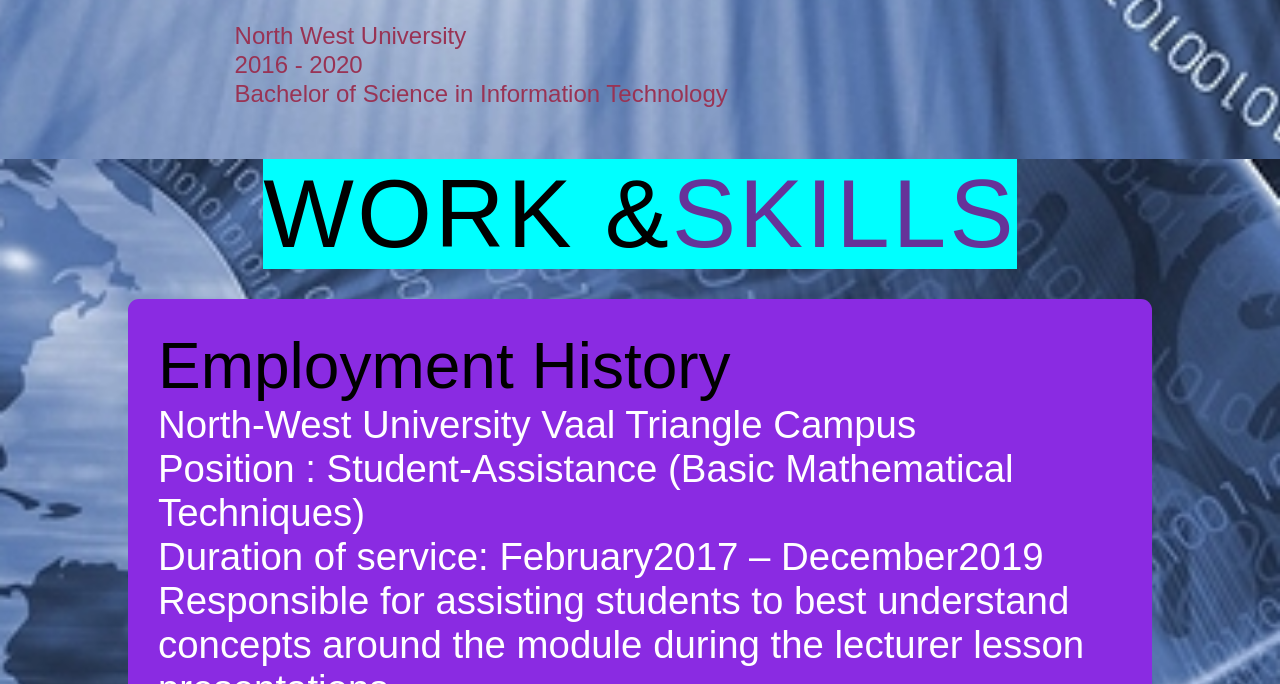
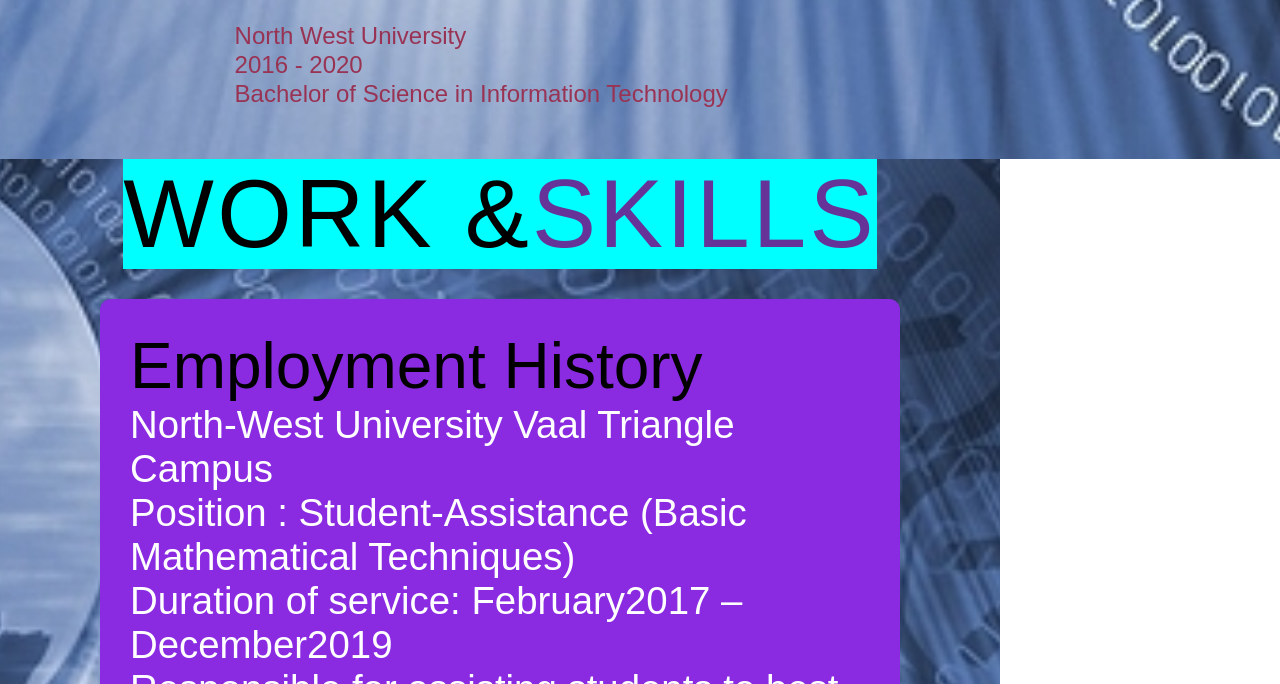
Before and after one commit to ThabangMoloi/Moloi-Technical-CV, a plain HTML site: page index.html in a window 1280 px wide. Shown: the part 2116-2800 px from the top of the page. Drawn offline with Linux system fonts and the light colour scheme.

Commit message:
screen resol

```diff
--- a/style.css
+++ b/style.css
@@ -542,7 +542,8 @@ color:#dde834
 @media only screen and (min-width:800px){
     .cta,.wskill, .wskill-info{
         font-size: 2.4rem;
-        padding:20px 60px
+        padding:20px 60px;
+        max-width: 1000px;
     }
     h1.section-title{
         font-size: 6rem;
```
